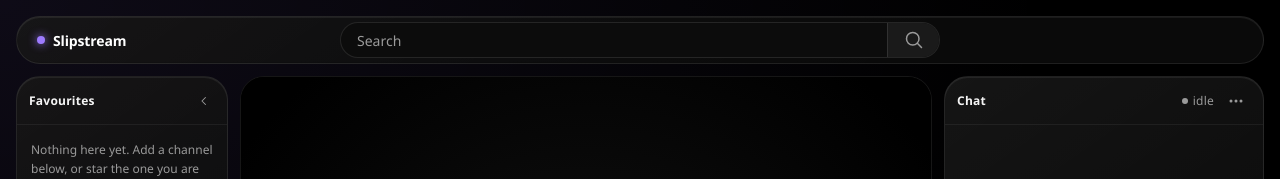
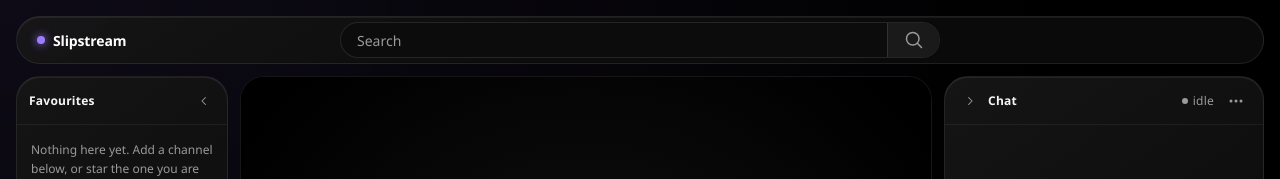
Before and after one commit to Peter3324w/slipstream, a React (Vite) app in the folder src/renderer/: page / in a window 1280 px wide. Shown: the top 179 px of the page. Built offline with nearby package versions, Linux system fonts and the light colour scheme.

Commit message:
ui: add direct chat collapse and expand button

```diff
--- a/src/renderer/src/App.tsx
+++ b/src/renderer/src/App.tsx
@@ -810,6 +810,11 @@ export default function App(): React.JSX.Element {
   // failed first poll shows "nothing here yet" over a list that is on disk.
   const rows = favourites.map((login) => summaries.find((s) => s.login === login) ?? unchecked(login))
 
+  const toggleChatPanel = (): void => {
+    if (!chatVisible) toggleChat()
+    if (chatVisible || chatCollapsed) toggleChatCollapsed()
+  }
+
   return (
     <div
       className={`app ${railVisible ? '' : 'rail-hidden'} ${railCollapsed ? 'rail-collapsed' : ''} ${chatCollapsed || !chatVisible ? 'chat-collapsed' : ''}`}
@@ -962,10 +967,7 @@ export default function App(): React.JSX.Element {
             hudVisible={hudVisible}
             onHud={() => setHudVisible((visible) => !visible)}
             collapsed={chatCollapsed || !chatVisible}
-            onCollapse={() => {
-              if (!chatVisible) toggleChat()
-              if (chatVisible || chatCollapsed) toggleChatCollapsed()
-            }}
+            onCollapse={toggleChatPanel}
             vod={phase.kind === 'playing' && phase.stream.kind === 'vod'}
             synced={chatSync}
             onSync={toggleChatSync}
@@ -981,6 +983,7 @@ export default function App(): React.JSX.Element {
         state={chatState}
         channel={channel}
         collapsed={chatCollapsed || !chatVisible}
+        onToggleCollapsed={toggleChatPanel}
         showJump={showJump}
         onJump={() => listRef.current?.jumpToLatest()}
         closed={chatClosed}
--- a/src/renderer/src/components/ChatPane.tsx
+++ b/src/renderer/src/components/ChatPane.tsx
@@ -2,6 +2,7 @@ import type { ReactNode, RefObject } from 'react'
 import type { ChatState } from '@/chat/irc'
 import type { VodChatState } from '@/chat/vodChat'
 import { ChatInput } from './ChatInput'
+import { ChevronLeft, ChevronRight } from './Icons'
 
 interface Props {
   menu: ReactNode
@@ -13,6 +14,7 @@ interface Props {
    * but the panel stays where you can see it is there and open it again.
    */
   collapsed: boolean
+  onToggleCollapsed: () => void
   showJump: boolean
   onJump: () => void
   /** Closed means the socket is gone, not merely off screen. */
@@ -67,6 +69,13 @@ export function ChatPane(props: Props): React.JSX.Element {
   return (
     <aside className="chat glass-panel">
       <div className="chat-head">
+        <button className="panel-toggle" type="button" onClick={props.onToggleCollapsed}
+          onKeyDown={(event) => event.stopPropagation()}
+          title={props.collapsed ? 'Expand chat' : 'Collapse chat'}
+          aria-label={props.collapsed ? 'Expand chat' : 'Collapse chat'}
+          aria-expanded={!props.collapsed}>
+          {props.collapsed ? <ChevronLeft /> : <ChevronRight />}
+        </button>
         {!props.collapsed && (
           <>
             <span className="chat-name" title={props.channel ? `#${props.channel}` : undefined}>
```
